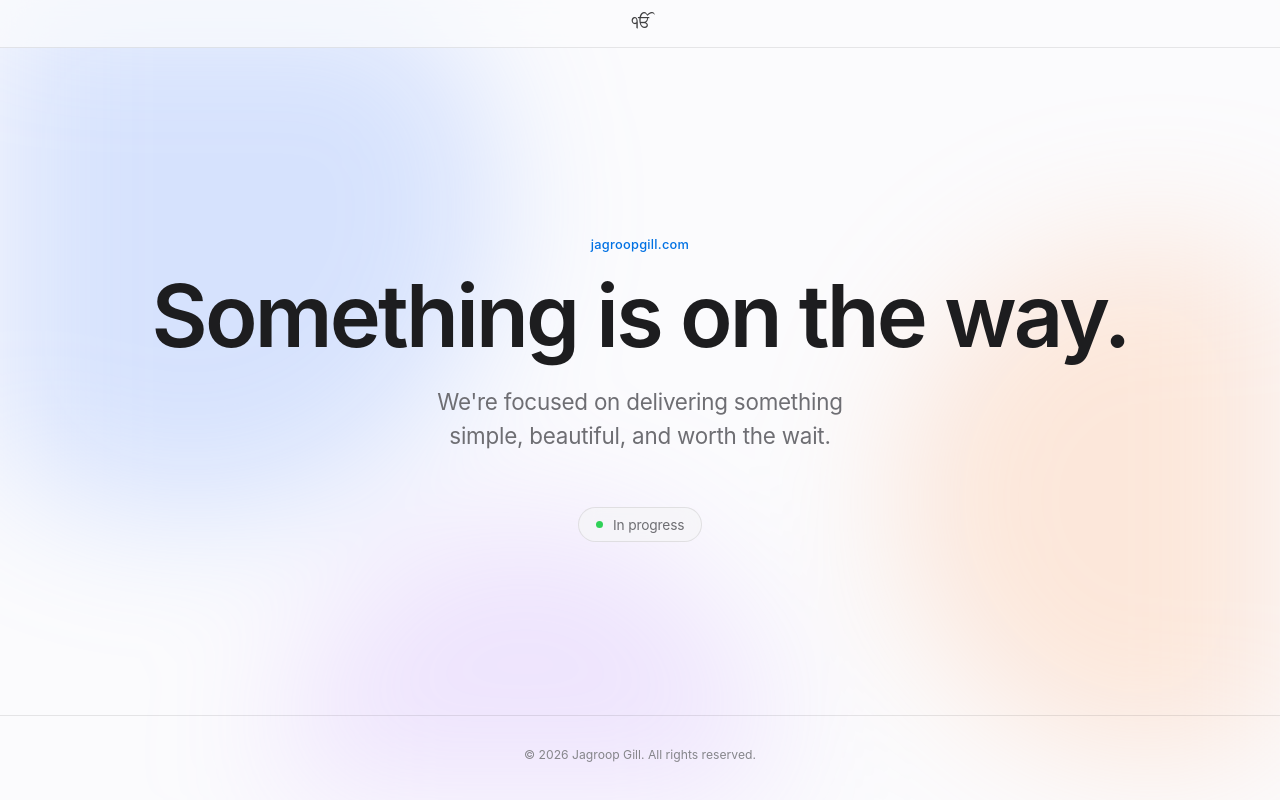
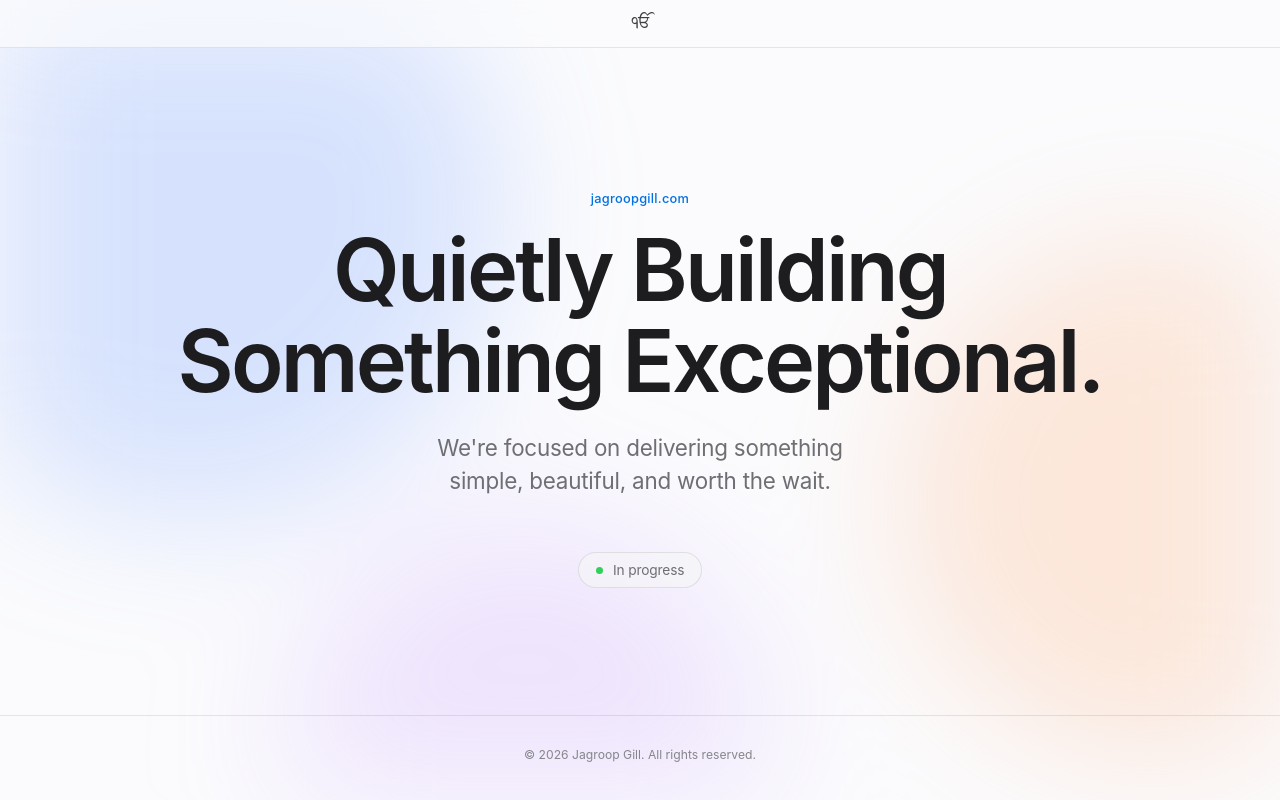
Before and after one commit to gilljagroop12/2.-Speech2Text-FixIt, a plain HTML site: page index.html in a window 1280 px wide. Drawn offline with Linux system fonts and the light colour scheme.

Commit message:
Update index.html

```diff
--- a/index.html
+++ b/index.html
@@ -177,7 +177,7 @@ footer p{font-size:.76rem;color:var(--ink-3);letter-spacing:0}
 <main>
   <div>
     <p class="eyebrow rise d1">jagroopgill.com</p>
-    <h1 class="rise d2">Something is on the way.</h1>
+    <h1 class="rise d2">Quietly Building Something Exceptional.</h1>
     <p class="sub rise d3">We're focused on delivering something simple, beautiful, and worth the wait.</p>
     <div class="meta rise d4"><span class="dot" aria-hidden="true"></span> In progress</div>
   </div>
```
